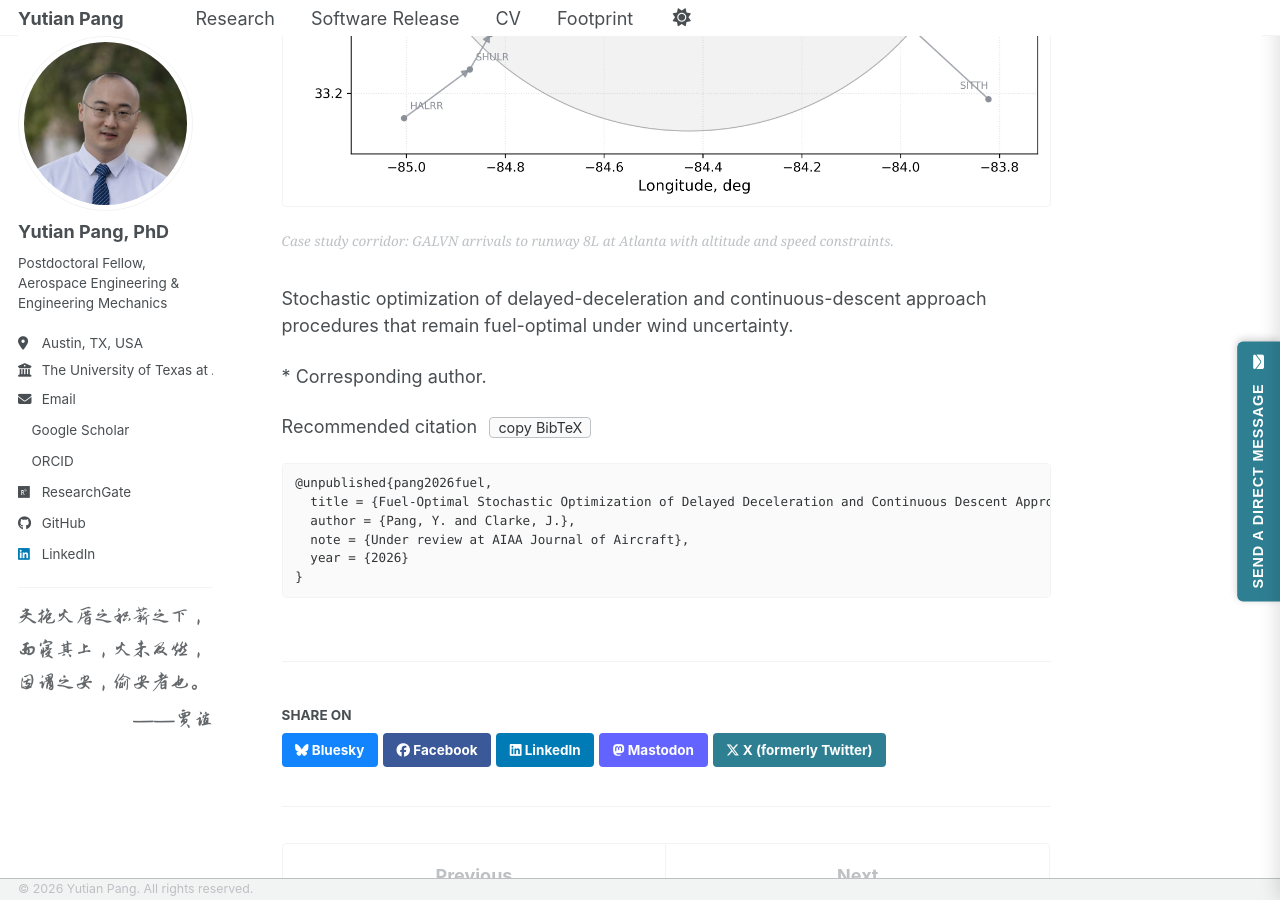
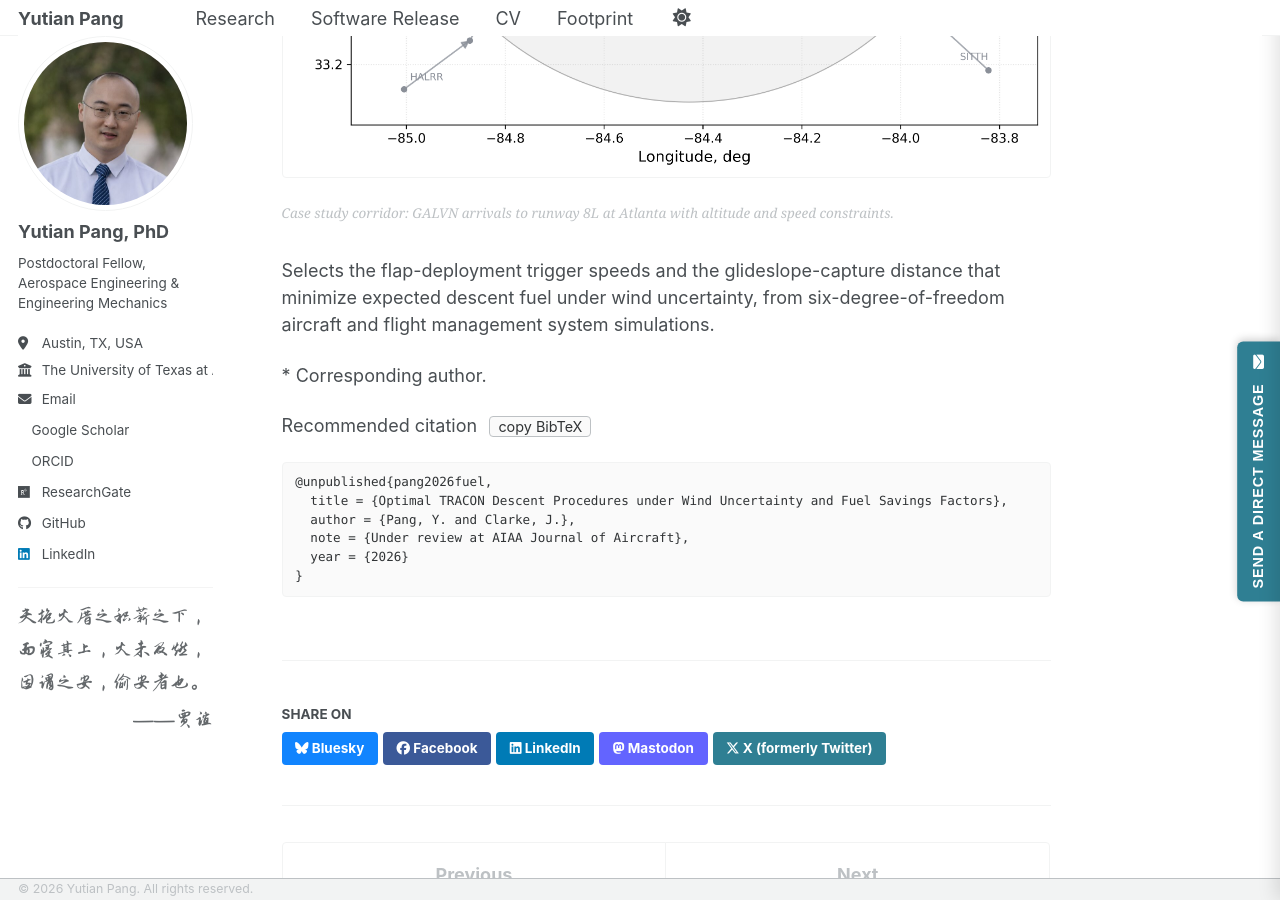
Before and after one commit to YutianPangASU/yutianpangasu.github.io, a Jekyll site: the page built from _publications/2026-10-01-fuel-optimal-stochastic-optimization-of-delayed-deceleration.md, in a window 1280 px wide and 900 px high, scrolled down 772 px. Built offline with Jekyll 4.4.1, drawn with Linux system fonts in a browser that asks for light colours; a style sheet for code colours, icons or effects is not loaded; some of the changed text lies outside the part shown.

Commit message:
Add news for the completed TRACON automation trilogy; fix arXiv metadata
The three manuscripts are now all on arXiv, so the News section gets one
entry covering the lateral formulation, the aircraft configuration level
descent optimization, and the integrated co-optimization.

While checking the entries against arXiv:
- the descent paper carried its old title and no arXiv link; retitled to
  the submitted "Optimal TRACON Descent Procedures under Wind Uncertainty
  and Fuel Savings Factors" and linked to arXiv:2608.22480
- the co-optimization entry pointed at arXiv:2608.22480, which is the
  descent paper; corrected to arXiv:2609.03234

Permalinks are unchanged so existing links keep working.

Co-Authored-By: Claude Opus 5 (1M context) <noreply@anthropic.com>

```diff
--- a/_publications/2026-10-01-fuel-optimal-stochastic-optimization-of-delayed-deceleration.md
+++ b/_publications/2026-10-01-fuel-optimal-stochastic-optimization-of-delayed-deceleration.md
@@ -1,19 +1,20 @@
 ---
-title: "Fuel-Optimal Stochastic Optimization of Delayed Deceleration and Continuous Descent Approach Procedures under Wind Uncertainty"
+title: "Optimal TRACON Descent Procedures under Wind Uncertainty and Fuel Savings Factors"
 collection: publications
 category: underreview
 area: tracon
 permalink: /publication/2026-10-01-fuel-optimal-stochastic-optimization-of-delayed-deceleration
-excerpt: "Stochastic optimization of delayed-deceleration and continuous-descent approach procedures that remain fuel-optimal under wind uncertainty."
+excerpt: "Selects the flap-deployment trigger speeds and the glideslope-capture distance that minimize expected descent fuel under wind uncertainty, from six-degree-of-freedom aircraft and flight management system simulations."
 date: 2026-10-01
 venue: "Under review at AIAA Journal of Aircraft"
+arxiv: "https://arxiv.org/abs/2608.22480"
 authors: "<b>Pang, Y.</b>* & Clarke, J."
 author_rank: 1
 representative: true
-citation: "<b>Pang, Y.</b>* & Clarke, J. (2026). “Fuel-Optimal Stochastic Optimization of Delayed Deceleration and Continuous Descent Approach Procedures under Wind Uncertainty.” <i>AIAA Journal of Aircraft</i>."
+citation: "<b>Pang, Y.</b>* & Clarke, J. (2026). “Optimal TRACON Descent Procedures under Wind Uncertainty and Fuel Savings Factors.” <i>AIAA Journal of Aircraft</i>."
 bibtex: |
   @unpublished{pang2026fuel,
-    title = {Fuel-Optimal Stochastic Optimization of Delayed Deceleration and Continuous Descent Approach Procedures under Wind Uncertainty},
+    title = {Optimal TRACON Descent Procedures under Wind Uncertainty and Fuel Savings Factors},
     author = {Pang, Y. and Clarke, J.},
     note = {Under review at AIAA Journal of Aircraft},
     year = {2026}
@@ -23,6 +24,6 @@ header:
 figure_caption: "Case study corridor: GALVN arrivals to runway 8L at Atlanta with altitude and speed constraints."
 ---
 
-Stochastic optimization of delayed-deceleration and continuous-descent approach procedures that remain fuel-optimal under wind uncertainty.
+Selects the flap-deployment trigger speeds and the glideslope-capture distance that minimize expected descent fuel under wind uncertainty, from six-degree-of-freedom aircraft and flight management system simulations.
 
 \* Corresponding author.
```
Also changed, not shown: _pages/about.md (+1 -0 lines), _publications/2026-11-01-trajectory-based-co-optimization-of-arrival-scheduling.md (+1 -1 lines).
